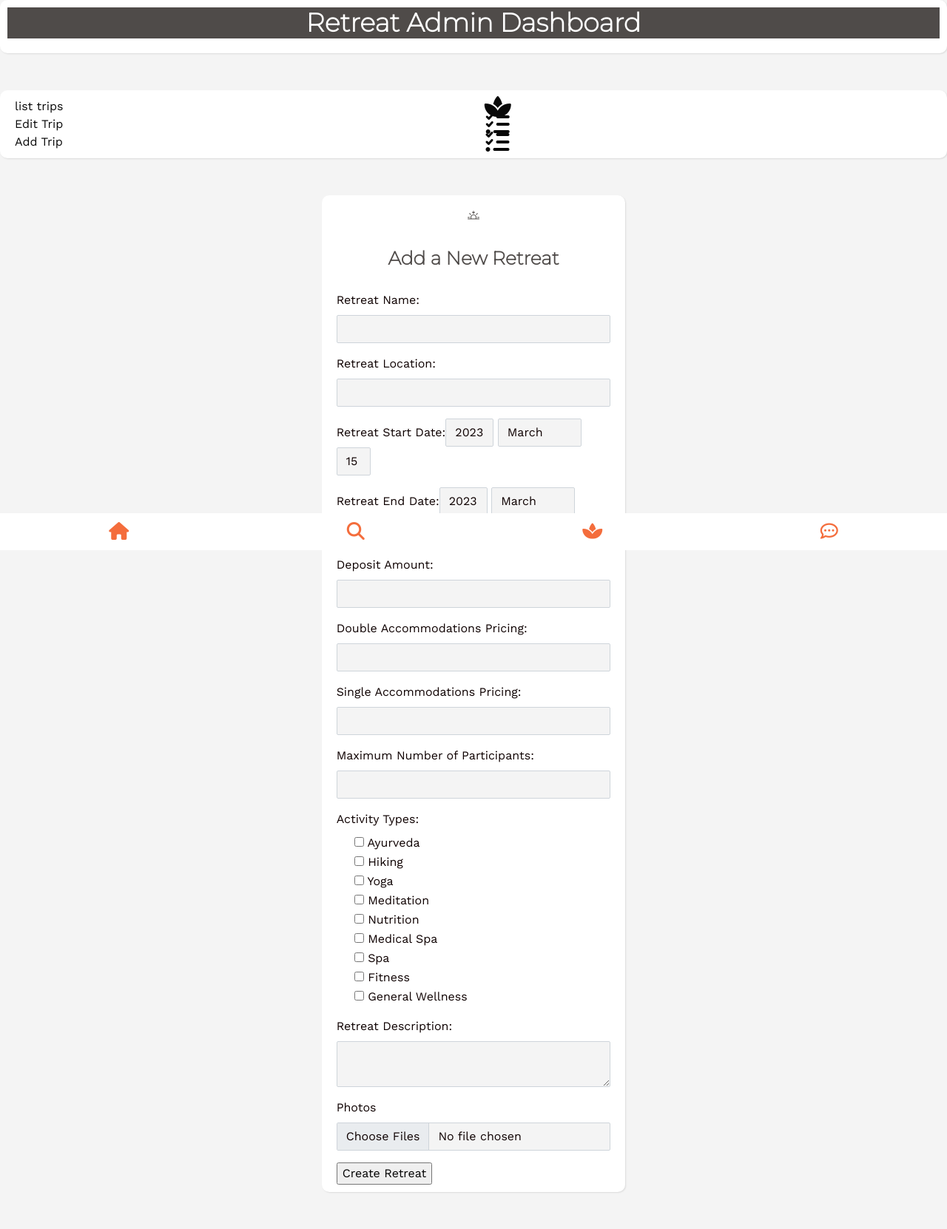
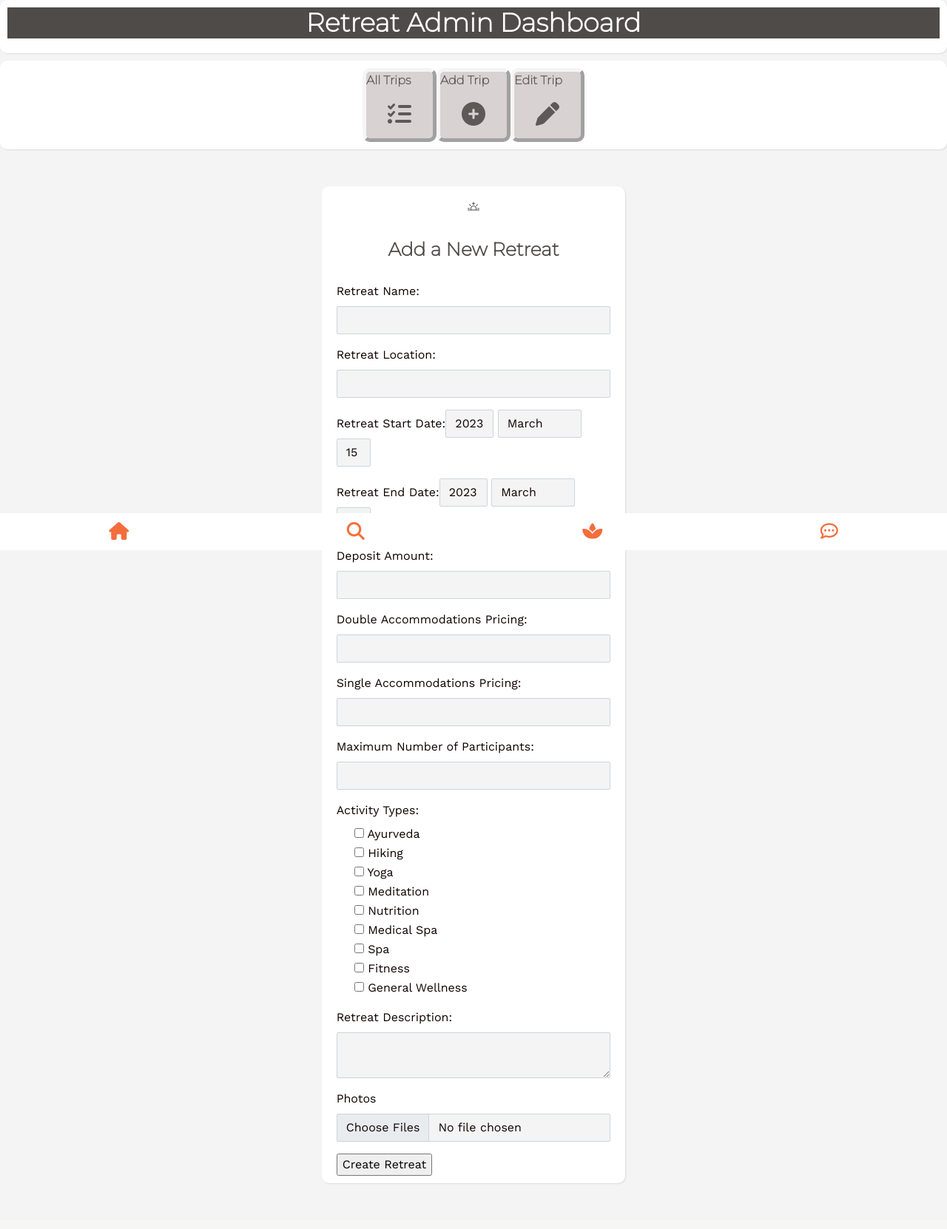
Before and after one commit to RimaHinn/bewelltrips, a Rails app: page /trips/new in a window 1280 px wide. Shown: the part 56-1718 px from the top of the page at 74% size. After the commit the page ends 1657 px from the top, so only its background shows below. Run offline with Rails 7, Linux system fonts and the light colour scheme; the visitor is signed in with stand-in values (Sample User, id 1); style sheets or scripts are compiled from the project's sources; some libraries are stand-ins or nearby versions; some web fonts are replaced.

Commit message:
dashboard buttons

```diff
--- a/app/assets/stylesheets/components/_form.scss
+++ b/app/assets/stylesheets/components/_form.scss
@@ -85,6 +85,24 @@
     font-weight: 800;
 
   }
+  .btn-dashboard{
+    font-family: 'Montserrat';
+    font-style: bold;
+    font-size: 20;
+    border: 5px outset whitesmoke;
+    background-color: rgb(217, 210, 210);
+    color: #5e5957;
+    border-radius: 10px;
+    font-weight: 800;
+    height:100px;
+    width: 100px;
+    cursor:pointer;
+  }
+   .btn-dashboard:hover {
+    // background-color: lightblue;
+    background-color: white;
+    color: rgb(109, 102, 100);
+ }
 }
 .form-retreat-list {
 
--- a/app/views/trips/new.html.erb
+++ b/app/views/trips/new.html.erb
@@ -7,35 +7,27 @@
   <h2>Retreat Admin Dashboard</h2>
 </div>
 
-<div class="form-retreat">
+<div class="form-retreat-manager justify-content-center  d-flex flex-space-around" >
 
-    <div>
-      <%= link_to new_trip_path, class: "btn-admin-menu d-flex flex-row" do %>
-        <span>list trips</span>
+   <%= link_to new_trip_path, class: "btn-dashboard d-flex flex-column" do %>
+      <span>All Trips</span>
       <div class="d-flex align-items-center justify-content-center flex-grow-1">
-          <i class="fa-solid fa-spa fa-2xl"></i>
+         <i class="fa-solid fa-list-check fa-2xl"></i>
       </div>
     <% end %>
+    <%= link_to new_trip_path, class: "btn-dashboard d-flex flex-column" do %>
+      <span>Add Trip</span>
+      <div class="d-flex align-items-center justify-content-center flex-grow-1">
+        <i class="fa-solid fa-circle-plus fa-2xl"></i>
       </div>
-
-    <div>
-      <%= link_to new_trip_path, class: "btn-admin-menu d-flex flex-row" do %>
+    <% end %>
+    <%= link_to new_trip_path, class: "btn-dashboard d-flex flex-column" do %>
       <span>Edit Trip</span>
       <div class="d-flex align-items-center justify-content-center flex-grow-1">
-
-       <i class= "fa-solid fa-list-check fa-2xl" ></i>
+        <i class="fa-solid fa-pen fa-2xl"></i>
       </div>
     <% end %>
-    </div>
-     <div>
-      <%= link_to new_trip_path, class: "btn-admin-menu d-flex flex-row" do %>
-      <span>Add Trip</span>
-      <div class="d-flex align-items-center justify-content-center flex-grow-1">
 
-       <i class= "fa-solid fa-list-check fa-2xl" ></i>
-      </div>
-      <% end %>
-    </div>
  </div>
 
   <div class="row justify-content-center">
```
Lines whose indentation alone changed are shown as unchanged.
